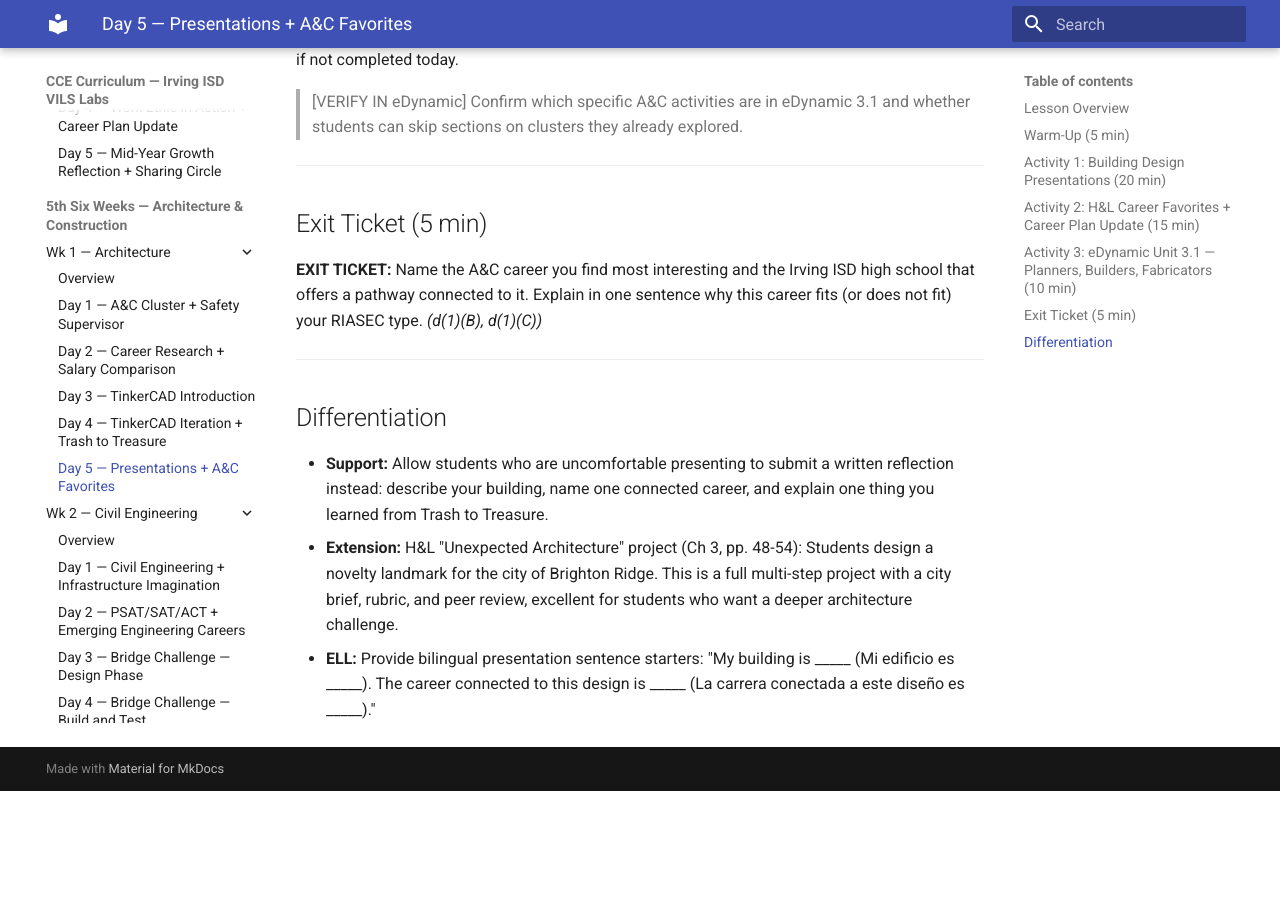
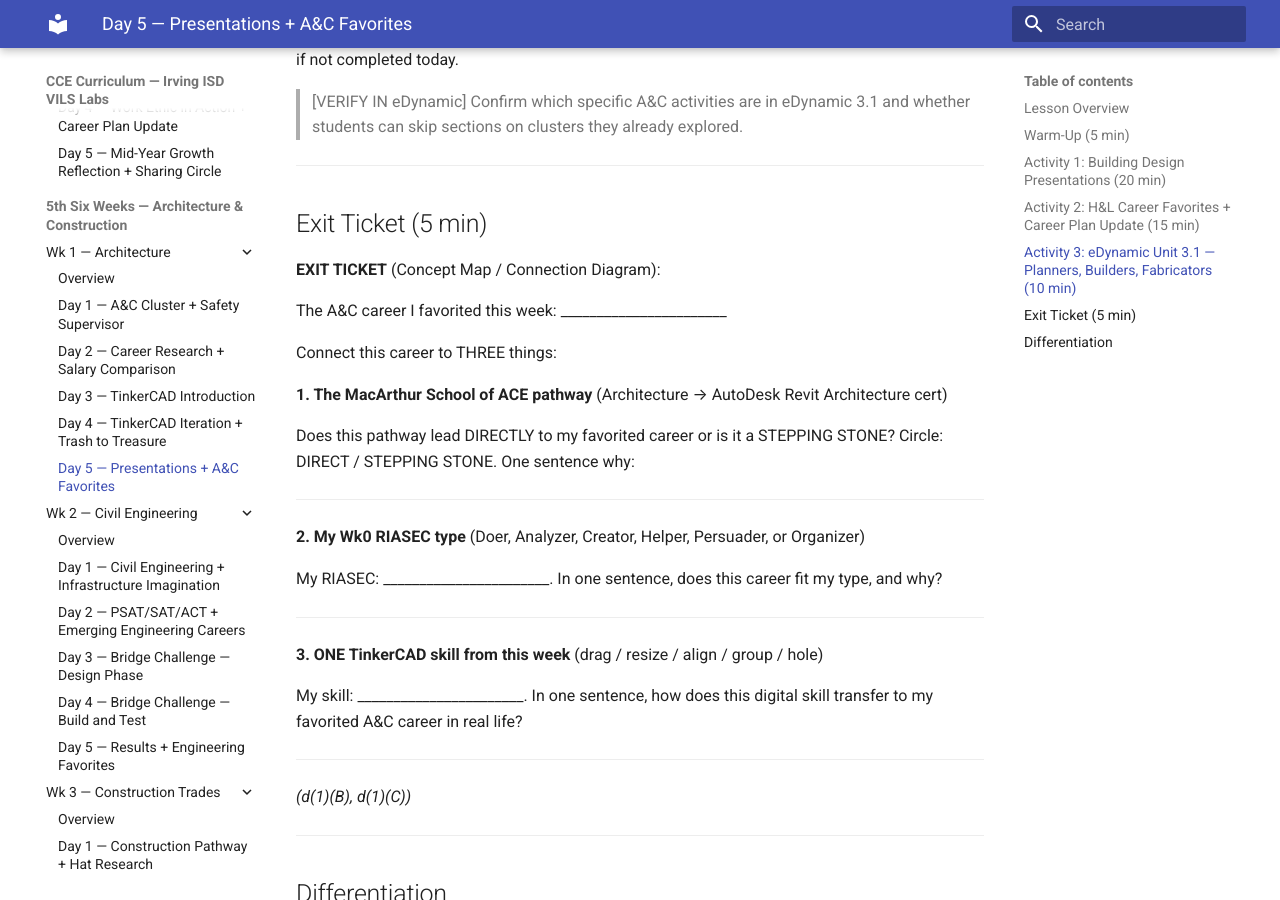
Before and after one commit to elbrielle/cce-curriculum, an MkDocs documentation site: the page built from docs/5sw/wk1-architecture/day5.md, in a window 1280 px wide and 900 px high, scrolled down 2394 px. Built offline with MkDocs 1.6.1 and Material for MkDocs 9.7.7, drawn with Linux system fonts in a browser that asks for light colours; the version menu is left out; before the commit the page ends 3185 px from its top, so only the background shows below that; some of the changed text lies outside the part shown.

Commit message:
AUDIT: 5SW Wk1 Architecture TEKS audit + exit-ticket rewrite

```diff
--- a/docs/5sw/wk1-architecture/day5.md
+++ b/docs/5sw/wk1-architecture/day5.md
@@ -73,7 +73,31 @@ Students work at their own pace through the eDynamic module. This will continue
 
 ## Exit Ticket (5 min)
 
-**EXIT TICKET:** Name the A&C career you find most interesting and the Irving ISD high school that offers a pathway connected to it. Explain in one sentence why this career fits (or does not fit) your RIASEC type. *(d(1)(B), d(1)(C))*
+**EXIT TICKET** (Concept Map / Connection Diagram):
+
+The A&C career I favorited this week: _______________________
+
+Connect this career to THREE things:
+
+**1. The MacArthur School of ACE pathway** (Architecture → AutoDesk Revit Architecture cert)
+
+   Does this pathway lead DIRECTLY to my favorited career or is it a STEPPING STONE? Circle: DIRECT / STEPPING STONE. One sentence why:
+
+   ___________________________________________________________________
+
+**2. My Wk0 RIASEC type** (Doer, Analyzer, Creator, Helper, Persuader, or Organizer)
+
+   My RIASEC: _______________________. In one sentence, does this career fit my type, and why?
+
+   ___________________________________________________________________
+
+**3. ONE TinkerCAD skill from this week** (drag / resize / align / group / hole)
+
+   My skill: _______________________. In one sentence, how does this digital skill transfer to my favorited A&C career in real life?
+
+   ___________________________________________________________________
+
+*(d(1)(B), d(1)(C))*
 
 ---
 
```
Also changed, not shown: other parts of docs/5sw/wk1-architecture/day5.md (+1 -1 lines), docs/5sw/wk1-architecture/day1.md (+23 -1 lines), docs/5sw/wk1-architecture/day2.md (+18 -1 lines), docs/5sw/wk1-architecture/day3.md (+17 -1 lines), docs/5sw/wk1-architecture/day4.md (+14 -2 lines).
